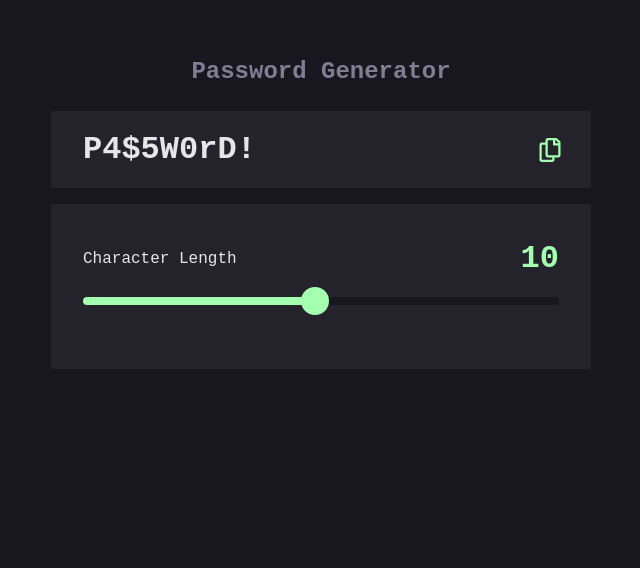
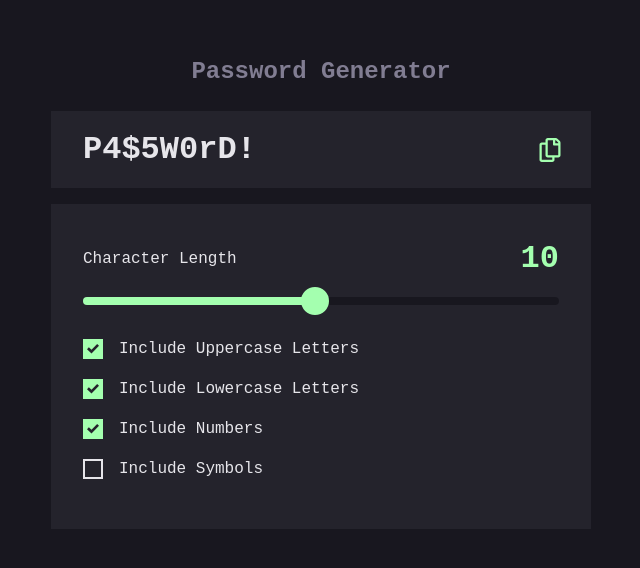
Before and after one commit to Ej-Devs/Password-Generator, a React (Vite) app: page / in a window 1280 px wide. Shown: the top 568 px of the page, without its empty margins (319-959 px from the left). Built offline with nearby package versions, Linux system fonts and the light colour scheme.

Commit message:
Added the OptionCheckbox to include Uppercase,Lowercase,Numbers and Symbols in the Password

```diff
--- a/src/components/PasswordGenerator.tsx
+++ b/src/components/PasswordGenerator.tsx
@@ -1,15 +1,20 @@
 import React, { useState } from "react";
 import PasswordDisplay from "./ui/PasswordDisplay";
 import LengthSlider from "./ui/LengthSlider";
+import OptionsCheckbox from "./ui/OptionsCheckbox";
 
 const PasswordGenerator: React.FC = () => {
   const [password, setPassword] = useState("P4$5W0rD!");
   const [length, setLength] = useState(10);
+  const [includeUpper, setIncludeUpper] = useState(true);
+  const [includeLower, setIncludeLower] = useState(true);
+  const [includeNumbers, setIncludeNumbers] = useState(true);
+  const [includeSymbols, setIncludeSymbols] = useState(false);
 
   const copyPassword = () => {
     navigator.clipboard.writeText(password);
     // Optionally, show a "Copied" message
-  };
+  };
 
   return (
     <div className="bg-bg-dark min-h-screen">
@@ -20,8 +25,29 @@ const PasswordGenerator: React.FC = () => {
         <div className="bg-bg-main px-8 py-4 mb-4 rounded-none w-full lg:max-w-lgScreen md:max-w-lgScreen max-w-smScreen">
           <PasswordDisplay password={password} onCopy={copyPassword} />
         </div>
+
         <div className="bg-bg-main p-8 rounded-none w-full lg:max-w-lgScreen md:max-w-lgScreen max-w-smScreen">
-        <LengthSlider length={length} onChange={setLength} />
+          <LengthSlider length={length} onChange={setLength} />
+          <OptionsCheckbox
+            label="Include Uppercase Letters"
+            checked={includeUpper}
+            onChange={setIncludeUpper}
+          />
+          <OptionsCheckbox
+            label="Include Lowercase Letters"
+            checked={includeLower}
+            onChange={setIncludeLower}
+          />
+          <OptionsCheckbox
+            label="Include Numbers"
+            checked={includeNumbers}
+            onChange={setIncludeNumbers}
+          />
+          <OptionsCheckbox
+            label="Include Symbols"
+            checked={includeSymbols}
+            onChange={setIncludeSymbols}
+          />
         </div>
       </div>
     </div>
```
